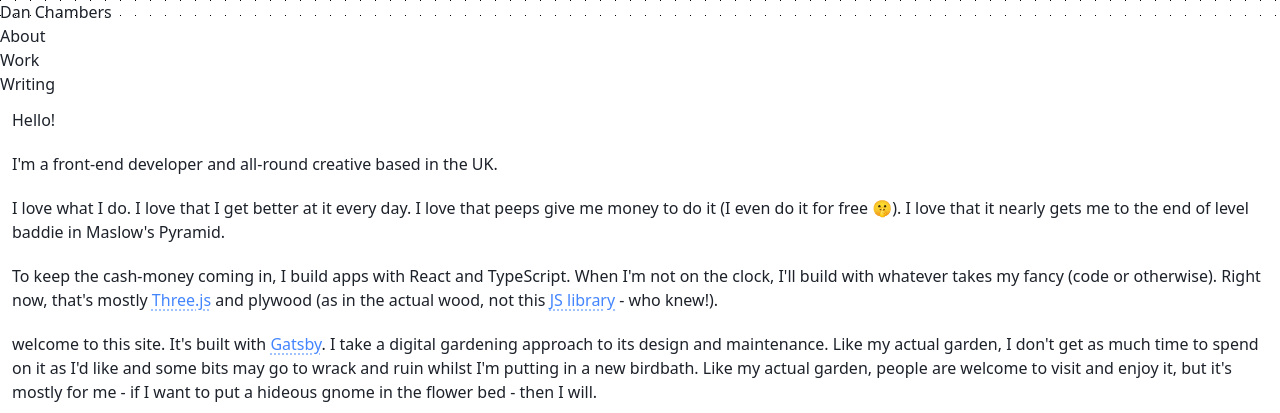
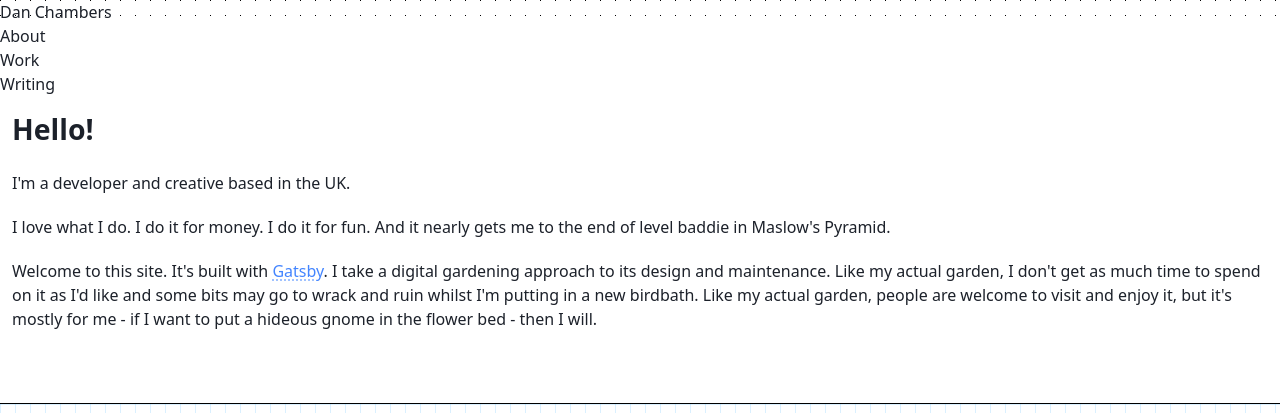
Before and after one commit to danlechambre/danchambers.dev, a Gatsby site: page / in a window 1280 px wide. Shown: the top 413 px of the page. Built offline with nearby package versions, Linux system fonts and the light colour scheme; Gatsby itself is replaced by a stand-in of ours.

Commit message:
Bit of content rework on home and about

```diff
--- /dev/null
+++ b/src/content/about.mdx
@@ -0,0 +1,7 @@
+# About
+
+I've been developing software professionally since the beginning of 2020. I've been dicking about with programming for a lot longer.
+
+To keep the cash-money rolling, I mostly build apps with React and TypeScript. When I'm not on the clock, I'll build with whatever takes my fancy (code or otherwise). Right now, that's [Gatsby](https://gatsbyjs.com) and plywood (as in the thin layers of veneer glued together, not this [JS library](https://plywood.imply.io/) - who knew!).
+
+Before all of this, I was a decorated IT security professional, but that was most uninteresting.
--- a/src/content/home.mdx
+++ b/src/content/home.mdx
@@ -1,11 +1,7 @@
 # Hello!
 
-I'm a front-end developer and all-round creative based in the UK.
+I'm a developer and creative based in the UK.
 
-I love what I do. I love that I get better at it every day. I love that peeps give me money to do it (I even do it for free 🤫). I love that it nearly gets me to the end of level baddie in Maslow's Pyramid.
+I love what I do. I do it for money. I do it for fun. And it nearly gets me to the end of level baddie in Maslow's Pyramid.
 
-To keep the cash-money coming in, I build apps with React and TypeScript. When I'm not on the clock, I'll build with whatever takes my fancy (code or otherwise). Right now, that's mostly [Three.js](https://threejs.org/) and plywood (as in the actual wood, not this [JS library](https://plywood.imply.io/) - who knew!).
-
-welcome to this site. It's built with [Gatsby](https://www.gatsbyjs.com). I take a digital gardening approach to its design and maintenance. Like my actual garden, I don't get as much time to spend on it as I'd
-like and some bits may go to wrack and ruin whilst I'm putting in a new birdbath. Like my actual garden, people are welcome to visit and enjoy it, but it's mostly for me - if I want to put a hideous gnome in
-the flower bed - then I will.
+Welcome to this site. It's built with [Gatsby](https://www.gatsbyjs.com). I take a digital gardening approach to its design and maintenance. Like my actual garden, I don't get as much time to spend on it as I'd like and some bits may go to wrack and ruin whilst I'm putting in a new birdbath. Like my actual garden, people are welcome to visit and enjoy it, but it's mostly for me - if I want to put a hideous gnome in the flower bed - then I will.
--- a/src/pages/about.tsx
+++ b/src/pages/about.tsx
@@ -1,13 +1,16 @@
 import React from "react";
 import Seo from "@components/Seo";
 import MainLayout from "@components/MainLayout/MainLayout";
+import AboutContent from "@content/about.mdx";
 
 const pageTitle = "About";
 
 const AboutPage = () => {
   return (
     <MainLayout pageTitle={pageTitle}>
-      <p>{`coming soon y'all`}</p>
+      <div className="prose">
+        <AboutContent />
+      </div>
     </MainLayout>
   );
 };
--- a/src/styles/prose.css
+++ b/src/styles/prose.css
@@ -78,3 +78,8 @@ Prose - Styles for writing
   font-style: italic;
   color: var(--color-grey-1);
 }
+
+.prose h1 {
+  font-size: var(--font-size-lg);
+  font-weight: var(--font-weight-4);
+}
```
